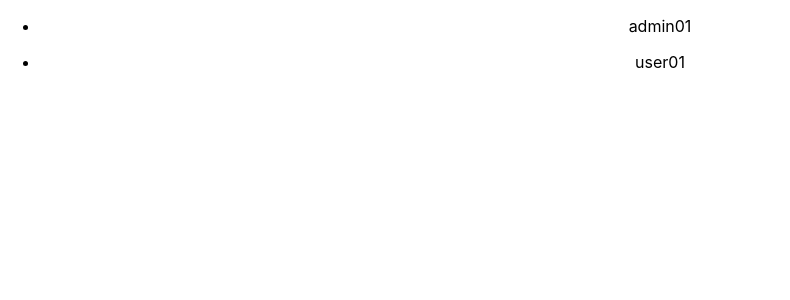
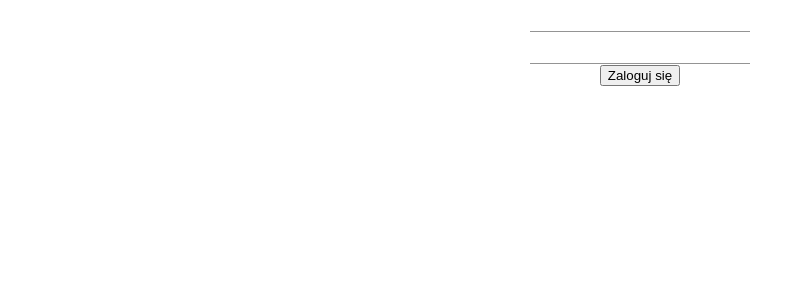
Before and after one commit to Dabrowa123/ChatApp, a React (Create React App) app: page / in a window 1280 px wide. Shown: the top 300 px of the page, without its empty margins (0-790 px from the left). Built offline with nearby package versions, Linux system fonts and the light colour scheme.

Commit message:
added adminPanel

```diff
--- a/src/App.js
+++ b/src/App.js
@@ -2,6 +2,7 @@ import logo from "./logo.svg";
 import "./App.css";
 import { BrowserRouter as Router, Route, Link, Routes } from "react-router-dom";
 import Login from "./components/Login";
+import AdminPanel from "./components/AdminPanel";
 
 function App() {
   return (
@@ -9,6 +10,7 @@ function App() {
       <Router>
         <Routes>
           <Route exact path="/" Component={Login}></Route>
+          <Route exact path="/adminPanel" Component={AdminPanel}></Route>
         </Routes>
       </Router>
     </div>
--- /dev/null
+++ b/src/components/AdminPanel.js
@@ -0,0 +1,15 @@
+import { useSelector } from "react-redux";
+
+const AdminPanel = () => {
+  const displayUsers = useSelector((state) => state);
+
+  const users = displayUsers.map((user) => (
+    <ul>
+      <li>{user.userName}</li>
+    </ul>
+  ));
+
+  return <div>{users}</div>;
+};
+
+export default AdminPanel;
--- a/src/components/Login.js
+++ b/src/components/Login.js
@@ -1,7 +1,14 @@
-import React from "react";
+import React, { useState, useSyncExternalStore } from "react";
 import { useSelector } from "react-redux";
+import Box from "@mui/material/Box";
+import TextField from "@mui/material/TextField";
+import { Container } from "@mui/material";
+import FormControl from "@mui/material/FormControl";
+import { InputLabel, Input, Button } from "@mui/material";
 
 const Login = () => {
+  const [usernameValue, setUsernameValue] = useState("");
+  const [passwordValue, setPasswordValue] = useState("");
   const displayUsers = useSelector((state) => state);
 
   const users = displayUsers.map((user) => (
@@ -10,8 +17,54 @@ const Login = () => {
     </ul>
   ));
 
-  console.log(displayUsers);
-  return <div>{users}</div>;
+  const onEditHandle = (e) => {
+    let name = e.target.name;
+    let value = e.target.value;
+
+    if (name === "username") {
+      setUsernameValue(value);
+    } else if (name === "password") {
+      setPasswordValue(value);
+    }
+  };
+
+  const onHandleSubmit = (e) => {
+    e.preventDefault();
+    if (usernameValue === "admin01" || passwordValue === "admin") {
+      window.location.replace("http://localhost:3000/adminPanel");
+    }
+    console.log("zalogowano albo nie");
+  };
+
+  return (
+    <div>
+      <form onSubmit={onHandleSubmit}>
+        <div>
+          <InputLabel htmlFor="my-input">
+            <Input
+              id="my-input"
+              name="username"
+              aria-describedby="my-helper-text"
+              value={usernameValue}
+              onChange={onEditHandle}
+            />
+          </InputLabel>
+        </div>
+        <div>
+          <InputLabel htmlFor="my-input">
+            <Input
+              id="my-input"
+              name="password"
+              aria-describedby="my-helper-text"
+              value={passwordValue}
+              onChange={onEditHandle}
+            />
+          </InputLabel>
+        </div>
+        <button>Zaloguj się</button>
+      </form>
+    </div>
+  );
 };
 
 export default Login;
```
